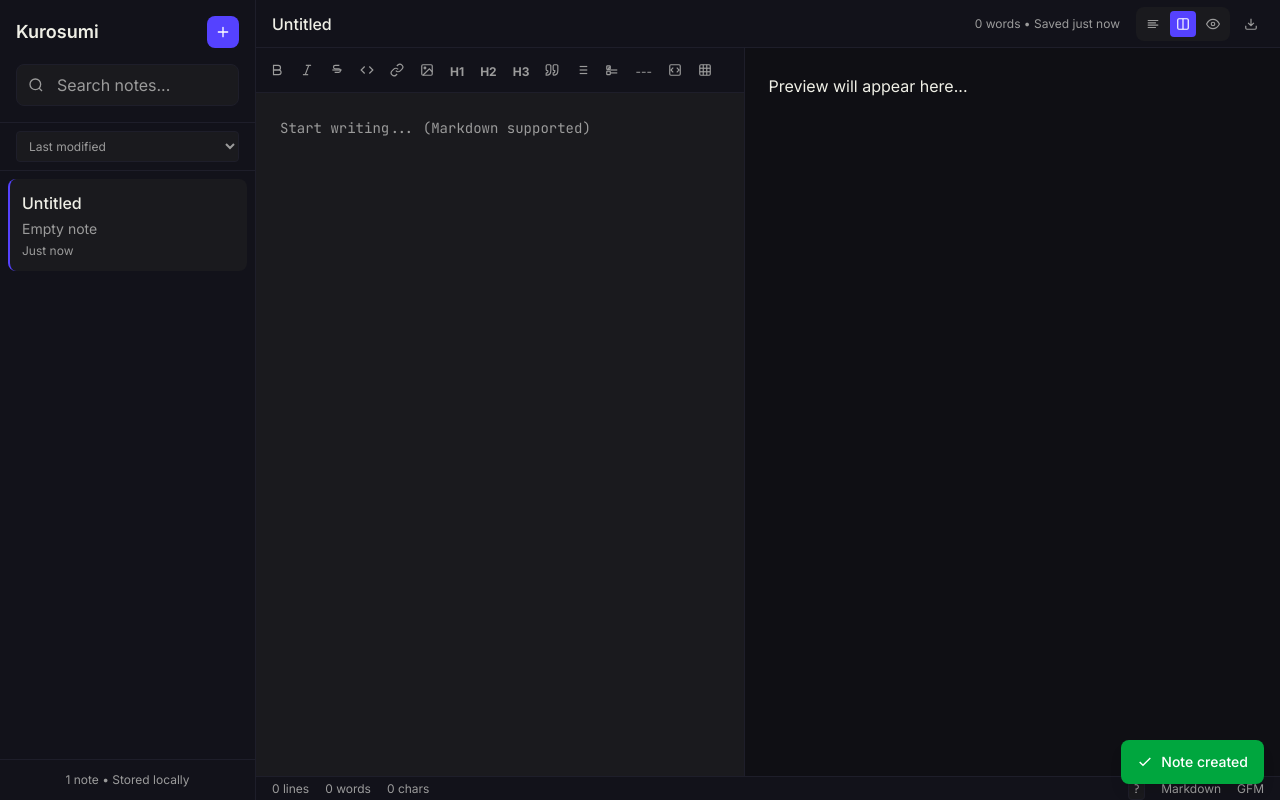
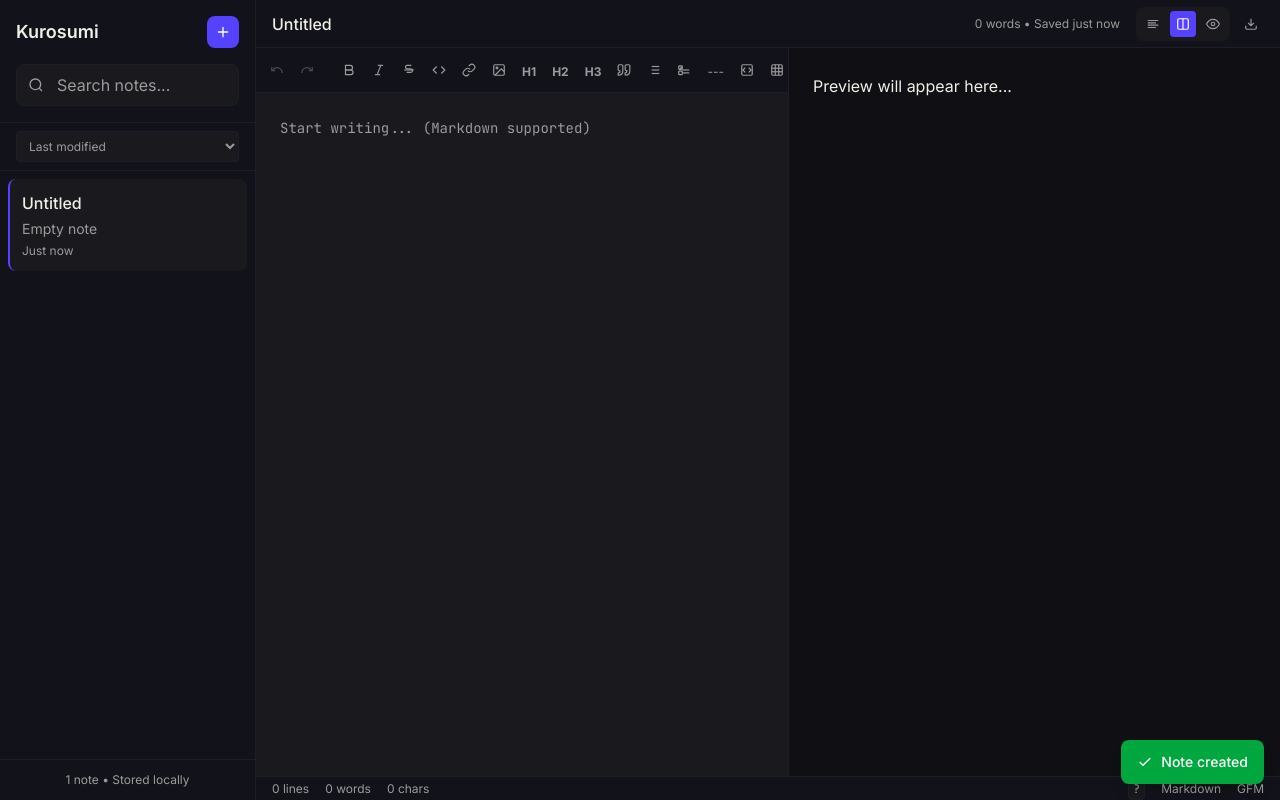
Before and after one commit to md-zeon/kurosumi, a Next.js app: page / in a window 1280 px wide. Both pictures are taken after a click on the button "New note (Ctrl+N)". Built offline with nearby package versions, Linux system fonts and the light colour scheme.

Commit message:
feat: add undo/redo, Ctrl+B/I/K shortcuts, fix new note shortcut to Alt+N

```diff
--- a/src/app/page.tsx
+++ b/src/app/page.tsx
@@ -160,8 +160,8 @@
     const handleKeyDown = (e: KeyboardEvent) => {
       const isInput = e.target instanceof HTMLInputElement || e.target instanceof HTMLTextAreaElement;
 
-      // Ctrl+N: New note (works everywhere)
-      if ((e.ctrlKey || e.metaKey) && e.key === 'n') {
+      // Alt+N: New note (works everywhere)
+      if (e.altKey && e.key === 'n') {
         e.preventDefault();
         handleNewNote();
         return;
@@ -329,7 +329,7 @@
                   New Note
                 </button>
                 <p className="text-xs text-[#9B9B9B] mt-4 hidden md:block">
-                  Press <kbd className="px-1.5 py-0.5 font-mono bg-[#12121A] border border-[#1E1E2A] rounded">Ctrl+N</kbd> to create a note
+                  Press <kbd className="px-1.5 py-0.5 font-mono bg-[#12121A] border border-[#1E1E2A] rounded">Alt+N</kbd> to create a note
                 </p>
               </div>
             </div>
--- a/src/components/MarkdownEditor.tsx
+++ b/src/components/MarkdownEditor.tsx
@@ -1,6 +1,6 @@
 'use client';
 
-import { useCallback, useEffect, useRef } from 'react';
+import { useCallback, useEffect, useRef, useState } from 'react';
 import MarkdownToolbar from './MarkdownToolbar';
 
 interface MarkdownEditorProps {
@@ -11,6 +11,61 @@
 
 export default function MarkdownEditor({ content, onChange, onSave }: MarkdownEditorProps) {
   const textareaRef = useRef<HTMLTextAreaElement>(null);
+  const [history, setHistory] = useState<string[]>([content]);
+  const [historyIndex, setHistoryIndex] = useState(0);
+  const isUndoRedo = useRef(false);
+
+  // Track content changes for undo/redo
+  useEffect(() => {
+    if (isUndoRedo.current) {
+      isUndoRedo.current = false;
+      return;
+    }
+
+    // Add to history if content changed
+    if (content !== history[historyIndex]) {
+      const newHistory = history.slice(0, historyIndex + 1);
+      newHistory.push(content);
+      // Limit history size to 100
+      if (newHistory.length > 100) {
+        newHistory.shift();
+      }
+      setHistory(newHistory);
+      setHistoryIndex(newHistory.length - 1);
+    }
+  }, [content]);
+
+  const handleUndo = useCallback(() => {
+    if (historyIndex > 0) {
+      isUndoRedo.current = true;
+      const newIndex = historyIndex - 1;
+      setHistoryIndex(newIndex);
+      onChange(history[newIndex]);
+
+      // Restore cursor position
+      setTimeout(() => {
+        if (textareaRef.current) {
+          textareaRef.current.focus();
+        }
+      }, 0);
+    }
+  }, [history, historyIndex, onChange]);
+
+  const handleRedo = useCallback(() => {
+    if (historyIndex < history.length - 1) {
+      isUndoRedo.current = true;
+      const newIndex = historyIndex + 1;
+      setHistoryIndex(newIndex);
+      onChange(history[newIndex]);
+
+      // Restore cursor position
+      setTimeout(() => {
+        if (textareaRef.current) {
+          textareaRef.current.focus();
+        }
+      }, 0);
+    }
+  }, [history, historyIndex, onChange]);
 
   const handleChange = useCallback(
     (e: React.ChangeEvent<HTMLTextAreaElement>) => {
@@ -52,6 +107,37 @@
         onSave();
       }
 
+      // Ctrl+Z: Undo
+      if ((e.ctrlKey || e.metaKey) && e.key === 'z' && !e.shiftKey) {
+        e.preventDefault();
+        handleUndo();
+      }
+
+      // Ctrl+Shift+Z or Ctrl+Y: Redo
+      if (((e.ctrlKey || e.metaKey) && e.shiftKey && e.key === 'Z') ||
+          ((e.ctrlKey || e.metaKey) && e.key === 'y')) {
+        e.preventDefault();
+        handleRedo();
+      }
+
+      // Ctrl+B: Bold
+      if ((e.ctrlKey || e.metaKey) && e.key === 'b') {
+        e.preventDefault();
+        handleInsert('**', '**');
+      }
+
+      // Ctrl+I: Italic
+      if ((e.ctrlKey || e.metaKey) && e.key === 'i') {
+        e.preventDefault();
+        handleInsert('*', '*');
+      }
+
+      // Ctrl+K: Link
+      if ((e.ctrlKey || e.metaKey) && e.key === 'k') {
+        e.preventDefault();
+        handleInsert('[', '](url)');
+      }
+
       // Tab to insert spaces
       if (e.key === 'Tab') {
         e.preventDefault();
@@ -69,7 +155,7 @@
         }, 0);
       }
     },
-    [onChange, onSave]
+    [onChange, onSave, handleUndo, handleRedo]
   );
 
   // Auto-resize textarea
@@ -80,9 +166,24 @@
     }
   }, [content]);
 
+  // Expose undo/redo for toolbar
+  useEffect(() => {
+    const textarea = textareaRef.current;
+    if (textarea) {
+      textarea.setAttribute('data-can-undo', historyIndex > 0 ? 'true' : 'false');
+      textarea.setAttribute('data-can-redo', historyIndex < history.length - 1 ? 'true' : 'false');
+    }
+  }, [historyIndex, history.length]);
+
   return (
     <div className="flex-1 h-full flex flex-col bg-[#1A1A1E]">
-      <MarkdownToolbar onInsert={handleInsert} />
+      <MarkdownToolbar
+        onInsert={handleInsert}
+        canUndo={historyIndex > 0}
+        canRedo={historyIndex < history.length - 1}
+        onUndo={handleUndo}
+        onRedo={handleRedo}
+      />
       <div className="flex-1 overflow-auto">
         <textarea
           ref={textareaRef}
--- a/src/components/MarkdownToolbar.tsx
+++ b/src/components/MarkdownToolbar.tsx
@@ -2,10 +2,43 @@
 
 interface MarkdownToolbarProps {
   onInsert: (before: string, after?: string) => void;
+  canUndo?: boolean;
+  canRedo?: boolean;
+  onUndo?: () => void;
+  onRedo?: () => void;
 }
 
-export default function MarkdownToolbar({ onInsert }: MarkdownToolbarProps) {
+export default function MarkdownToolbar({ onInsert, canUndo, canRedo, onUndo, onRedo }: MarkdownToolbarProps) {
   const buttons = [
+    {
+      label: 'Undo (Ctrl+Z)',
+      icon: (
+        <svg xmlns="http://www.w3.org/2000/svg" width="14" height="14" viewBox="0 0 24 24" fill="none" stroke="currentColor" strokeWidth="2">
+          <path d="M3 7v6h6" />
+          <path d="M21 17a9 9 0 00-9-9 9 9 0 00-6.69 3L3 13" />
+        </svg>
+      ),
+      action: onUndo || (() => {}),
+      disabled: !canUndo,
+    },
+    {
+      label: 'Redo (Ctrl+Shift+Z)',
+      icon: (
+        <svg xmlns="http://www.w3.org/2000/svg" width="14" height="14" viewBox="0 0 24 24" fill="none" stroke="currentColor" strokeWidth="2">
+          <path d="M21 7v6h-6" />
+          <path d="M3 17a9 9 0 019-9 9 9 0 016.69 3L21 13" />
+        </svg>
+      ),
+      action: onRedo || (() => {}),
+      disabled: !canRedo,
+    },
+    {
+      label: 'Divider',
+      icon: <div className="w-px h-4 bg-[#1E1E2A]" />,
+      action: () => {},
+      disabled: false,
+      isDivider: true,
+    },
     {
       label: 'Bold',
       icon: (
@@ -153,16 +186,26 @@
 
   return (
     <div className="flex items-center gap-1 px-2 py-1 bg-[#12121A] border-b border-[#1E1E2A] overflow-x-auto">
-      {buttons.map((btn, i) => (
+      {buttons.map((btn, i) => {
+        if ('isDivider' in btn && btn.isDivider) {
+          return <div key={i} className="w-px h-4 bg-[#1E1E2A] mx-1" />;
+        }
+        return (
           <button
             key={i}
             onClick={btn.action}
-          className="p-1.5 rounded hover:bg-[#2A2A3E] text-[#9B9B9B] hover:text-[#EFEFE6] transition-colors flex-shrink-0"
+            disabled={'disabled' in btn ? btn.disabled : false}
+            className={`p-1.5 rounded transition-colors flex-shrink-0 ${
+              'disabled' in btn && btn.disabled
+                ? 'text-[#4A4A5A] cursor-not-allowed'
+                : 'hover:bg-[#2A2A3E] text-[#9B9B9B] hover:text-[#EFEFE6]'
+            }`}
             title={btn.label}
           >
             {btn.icon}
           </button>
-      ))}
+        );
+      })}
     </div>
   );
 }
--- a/src/components/ShortcutsModal.tsx
+++ b/src/components/ShortcutsModal.tsx
@@ -9,7 +9,7 @@
 
 const shortcuts = [
   { category: 'General', items: [
-    { keys: ['Ctrl', 'N'], description: 'New note' },
+    { keys: ['Alt', 'N'], description: 'New note' },
     { keys: ['Ctrl', 'S'], description: 'Save note' },
     { keys: ['F11'], description: 'Toggle fullscreen' },
     { keys: ['?'], description: 'Show shortcuts' },
@@ -24,6 +24,11 @@
   ]},
   { category: 'Editor', items: [
     { keys: ['Tab'], description: 'Insert spaces' },
+    { keys: ['Ctrl', 'Z'], description: 'Undo' },
+    { keys: ['Ctrl', 'Shift', 'Z'], description: 'Redo' },
+    { keys: ['Ctrl', 'B'], description: 'Bold' },
+    { keys: ['Ctrl', 'I'], description: 'Italic' },
+    { keys: ['Ctrl', 'K'], description: 'Insert link' },
     { keys: ['Esc'], description: 'Close sidebar/modal' },
   ]},
 ];
```
Also changed, not shown: 1 other file (tests, documents, lock files or other folders). Lines whose indentation alone changed are shown as unchanged.
